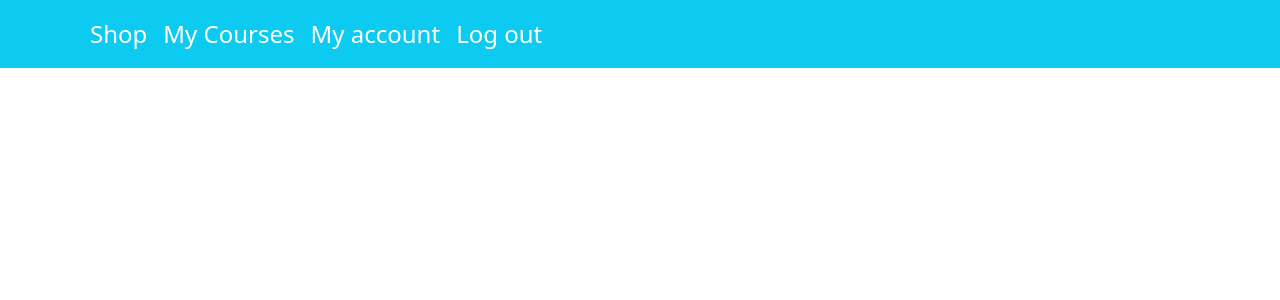
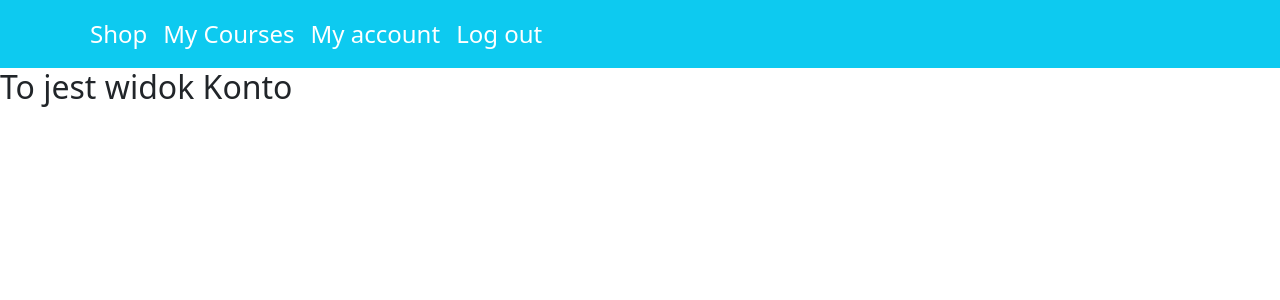
Before and after one commit to benhus8/django-courses-site, a React (Create React App) app in the folder frontend/: page / in a window 1280 px wide. Shown: the top 300 px of the page. Built offline with nearby package versions, Linux system fonts and the light colour scheme.

Commit message:
add correct routes

```diff
--- a/frontend/src/App.js
+++ b/frontend/src/App.js
@@ -2,19 +2,26 @@ import React from 'react';
 import './App.css'
 import Navbar from "./components/Navbar";
 import Account from "./views/Account";
-import {Route, Routes, Link} from 'react-router-dom';
+import {Navigate, Route, Routes} from 'react-router-dom';
+import Register from "./views/Register";
+import Shop from "./views/Shop";
 
 function App() {
     return (
 
         <div className="App">
-            {/*<Navbar/>*/}
             <div>
-                    <Routes>
-                        <Route exact path="" element={<Navbar/>}/>
-                        <Route exact path="/account" element={<Account/>}/>
-                        <Route exact path="shop" element={<Account/>}/>
-                    </Routes>
+                <Navbar/>
+            </div>
+            <div>
+                <Routes>
+                    <Route exact path="" element={<Account/>}/>
+                    <Route exact path="account" element={<Account/>}/>
+                    <Route exact path="shop" element={<Shop/>}/>
+                    <Route exact path="register" element={<Register/>}/>
+                    <Route path="login" element={<Navigate to="login" replace={true}/>}
+                    />
+                </Routes>
             </div>
         </div>
 
```
